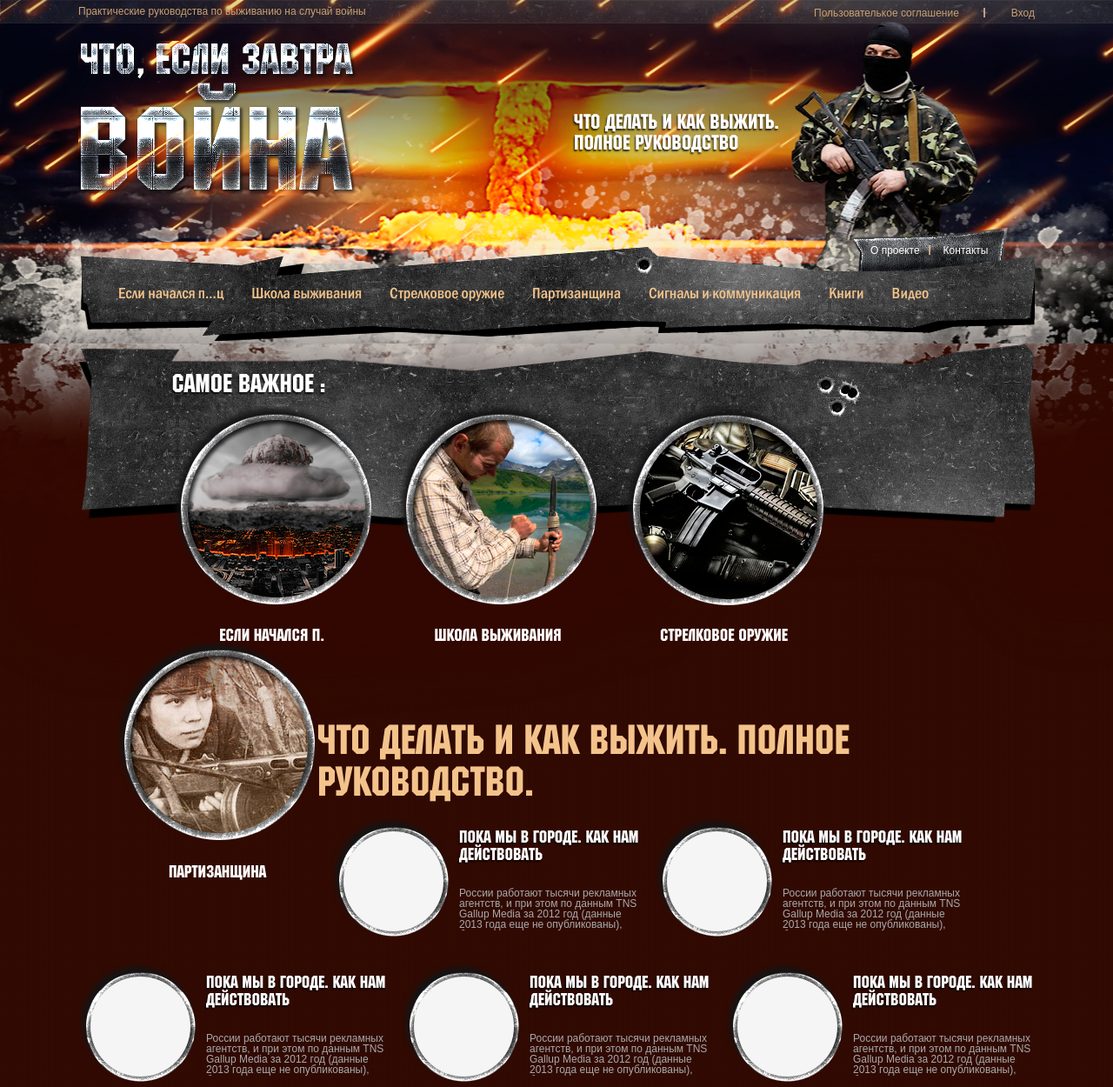
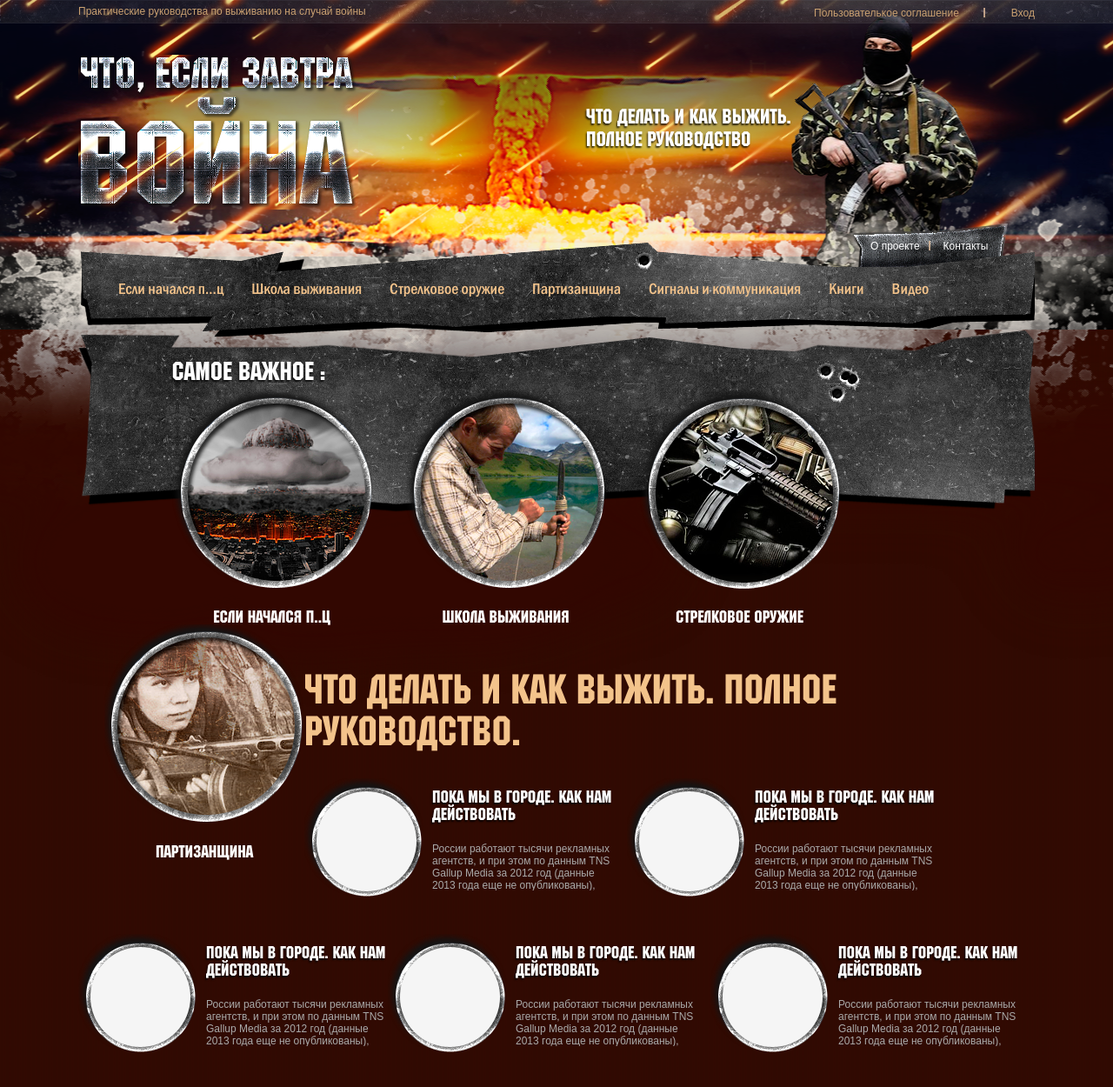
Before and after one commit to RuslanGrigoryev/war, a plain HTML site: page index.html in a window 1280 px wide. Shown: the top 1250 px of the page at 87% size. Drawn offline with Linux system fonts and the light colour scheme.

Commit message:
Perfect Pixel main-page

```diff
--- a/css/style.css
+++ b/css/style.css
@@ -124,7 +124,7 @@ p {
 }
 header {
     background: #000 url(../i/markup/bg-main.png) center center no-repeat;
-    height: 395px;
+    height: 379px;
 }
 .main {
     background: url(../i/markup/bg-top-main.png) top center no-repeat;
@@ -162,8 +162,8 @@ footer {
     padding: 0 30px 0 0;
 }
 .center-header {
-    height: 215px;
-    margin: 20px 0 0 0;
+    height: 194px;
+    margin: 36px 0 0 0;
 }
 .center-header .wrap-logo {
     float: left;
@@ -172,9 +172,10 @@ footer {
     display: block;
 }
 .wrap-text {
-    width: 530px;
+    width: 516px;
     float: right;
-    padding: 80px 0;
+    padding: 57px 0;
+    line-height: 26px;
 }
 .wrap-text strong {
     color: #fff;
@@ -221,9 +222,9 @@ footer {
     padding: 0 12px;
 }
 .main-top-header {
-    height: 380px;
+    height: 382px;
     background: url(../i/markup/bg-main-menu-bottom.png) no-repeat;
-    padding: 30px;
+    padding: 15px;
     box-sizing: border-box;
 }
 
@@ -231,14 +232,16 @@ footer {
 
 .main-top-header strong {
     font-size: 30px;
+    padding: 17px 0 0 22px;
+    display: block;
 }
 .important-list {
-    padding: 12px 15px;
+    padding: 7px 15px;
     height: 300px;
 }
 .important-list__item {
     float: left;
-    margin: 0 30px 0 0;
+    margin: 0 39px 0 0;
 }
 .important-list__item:last-child {
     margin: 0;
@@ -252,16 +255,17 @@ footer {
 }
 .important-list__link strong {
     text-shadow: none;
-    margin: 20px 0 0 0;
+    margin: 2px 0 0 0;
     font-size: 20px;
+    padding: 16px 0 0 0;
 }
 .main h1 {
-    margin: 50px 0 20px 0;
+    margin: 6px 0 32px 0;
 }
 .howdoit-list {}
 .howdoit-list__item {
     float: left;
-    margin: 0 0 30px 16px;
+    margin: 0 15px 42px 0;
     width: 356px;
 }
 .howdoit-list__link {
@@ -283,15 +287,16 @@ footer {
 }
 .howdoit-list__link strong {
     font-size: 20px;
-    margin: 0 0 30px 0;
+    margin: 0 0 24px 0;
 }
 .howdoit-list__link p {
-    max-height: 49px;
+    max-height: 55px;
     overflow: hidden;
+    line-height: 14px;
 }
 .wrap-btn {
     height: 18px;
-    margin: 10px 0 30px 0;
+    margin: -12px 0 33px 0;
 }
 .more-link {
     font-size: 18px;
@@ -300,20 +305,21 @@ footer {
     float: right;
     padding: 0 25px 0 0;
 }
-.wrap-teas {}
 .wrap-teas img {
     float: left;
     margin: 0 25px 0 0;
 }
 .wrap-teas p {
     font-size: 14px;
+    line-height: 17px;
 }
 .main-menu-list--bottom {
     background: url(../i/markup/bg-main-menu-bottom-menu.png) no-repeat;
+    margin: 10px 0 0 0;
 }
 /*6. SECTION BOTTOM STYLES*/
 .bottom {
-    min-height: 365px;
+    min-height: 290px;
     background: url(../i/markup/bg-bottom-section.png) top center no-repeat;
     margin: -80px 0 0 0;
     padding: 60px 0 0 0;
@@ -327,7 +333,7 @@ footer {
     padding: 0 0 30px 0;
 }
 .bottom .wrapper {
-    min-height: 335px;
+    min-height: 265px;
     display: table;
 }
 .bottom-list {
--- a/index.html
+++ b/index.html
@@ -85,7 +85,7 @@
 					<li class="important-list__item">
 						<a href="#" class="important-list__link">
 							<img src="i/img-01.png" alt="image-important">
-							<strong>Если начался п.</strong>
+							<strong>Если начался п..ц</strong>
 						</a>
 					</li>
 					<li class="important-list__item">
```
